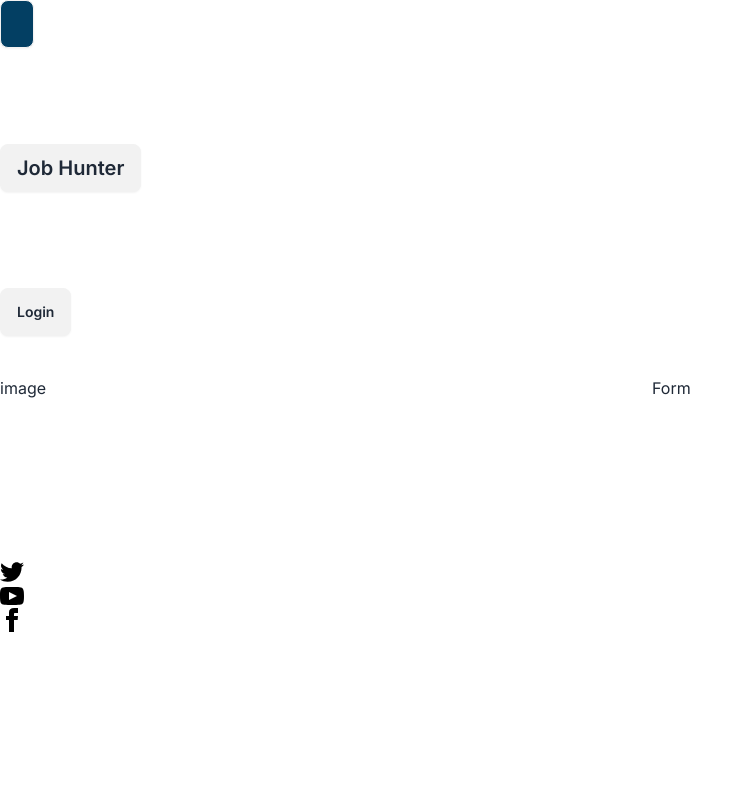
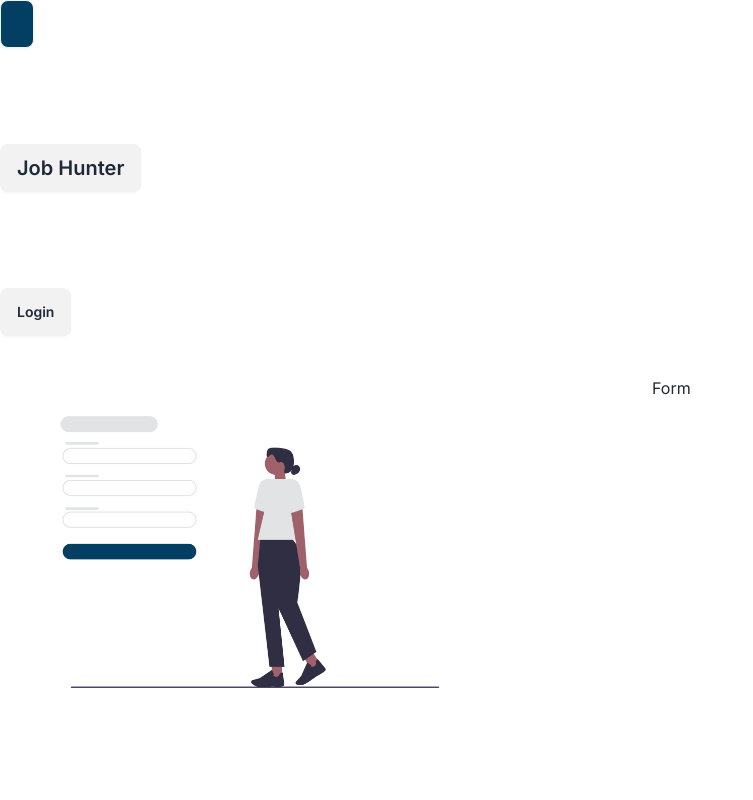
Before and after one commit to Rafiul23/job-hunter-client, a Next.js app: page /login in a window 1280 px wide. Shown: the top 800 px of the page, without its empty margins (0-753 px from the left). Built offline with nearby package versions, Linux system fonts and the light colour scheme.

Commit message:
added an image in login page

```diff
--- a/src/app/login/page.js
+++ b/src/app/login/page.js
@@ -1,10 +1,11 @@
-
+import Image from 'next/image';
+import loginImage from '../../assets/login.png';
 
 const Login = () => {
     return (
         <div className='py-10'>
            <div className='grid grid-cols-1 lg:grid-cols-2 gap-6'>
-           <div>image</div>
+           <div><Image src={loginImage} alt='login image' width={500} height={500} /></div>
            <div>Form</div>
            </div>
         </div>
```
Also changed, not shown: src/assets/login.png (added).
